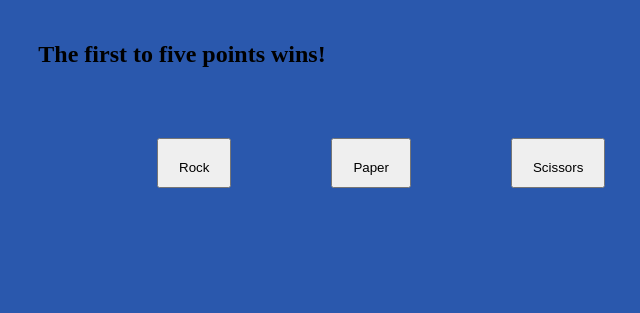
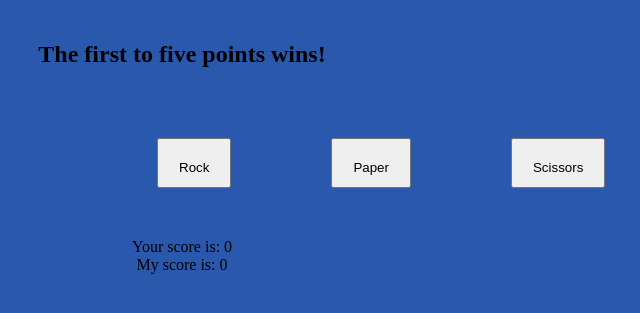
Before and after one commit to Lafoulks/rock_paper_scissors, a plain HTML site: page index.html in a window 1280 px wide. Shown: the part 109-422 px from the top of the page, without its empty margins (458-1098 px from the left). Drawn offline with Linux system fonts and the light colour scheme; the site is published under a folder, as on GitHub Pages, so addresses that start at the root find nothing.

Commit message:
Update index.html
updated js path

```diff
--- a/index.html
+++ b/index.html
@@ -5,7 +5,7 @@
     <meta http-equiv="X-UA-Compatible" content="IE=edge">
     <meta name="viewport" content="width=device-width, initial-scale=1.0">
     <title>Document</title>
-    <script src="/myscript.js" defer></script>
+    <script src="myscript.js" defer></script>
     <link rel="stylesheet" href="css-file.css">
 </head>
 <body>
```
